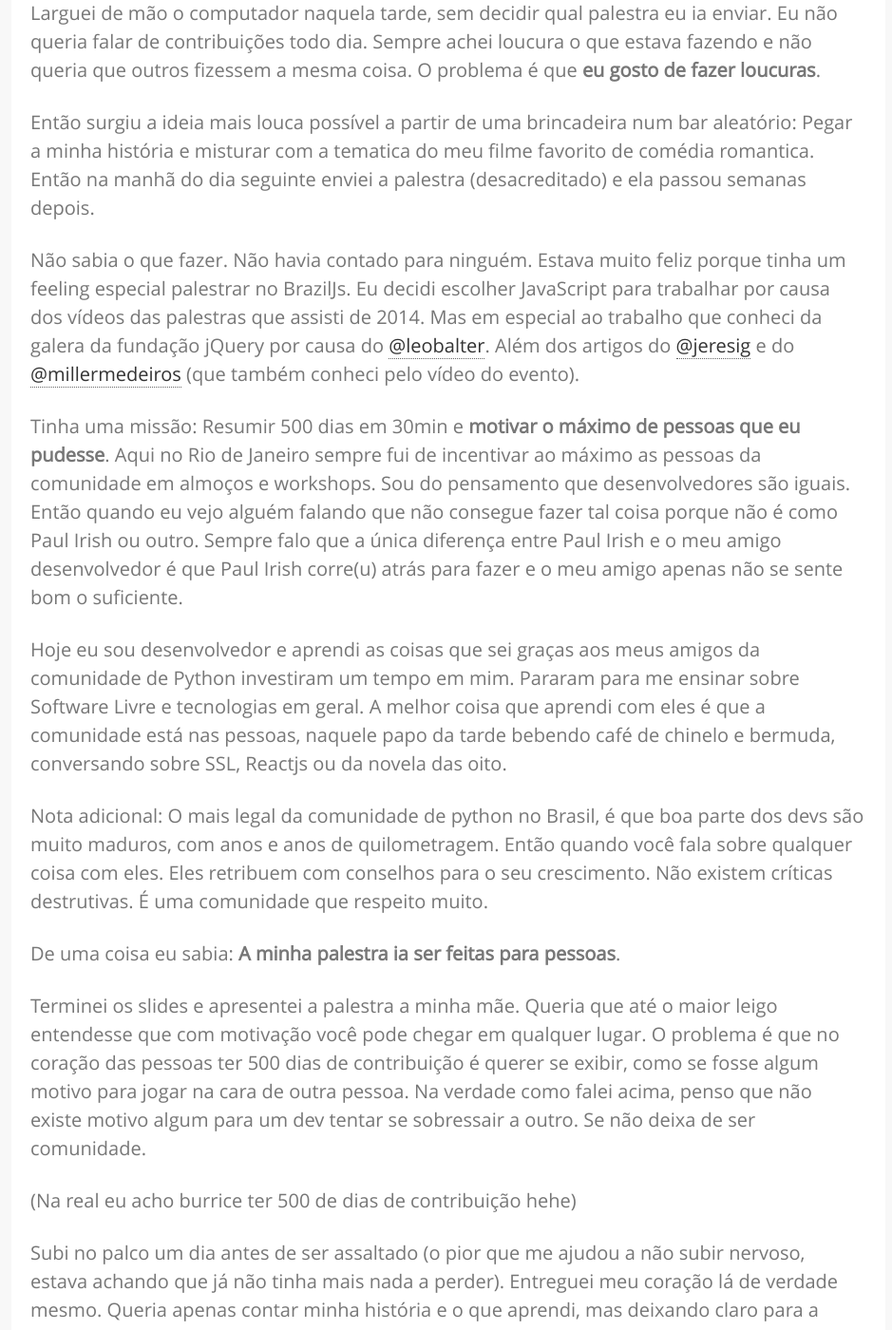
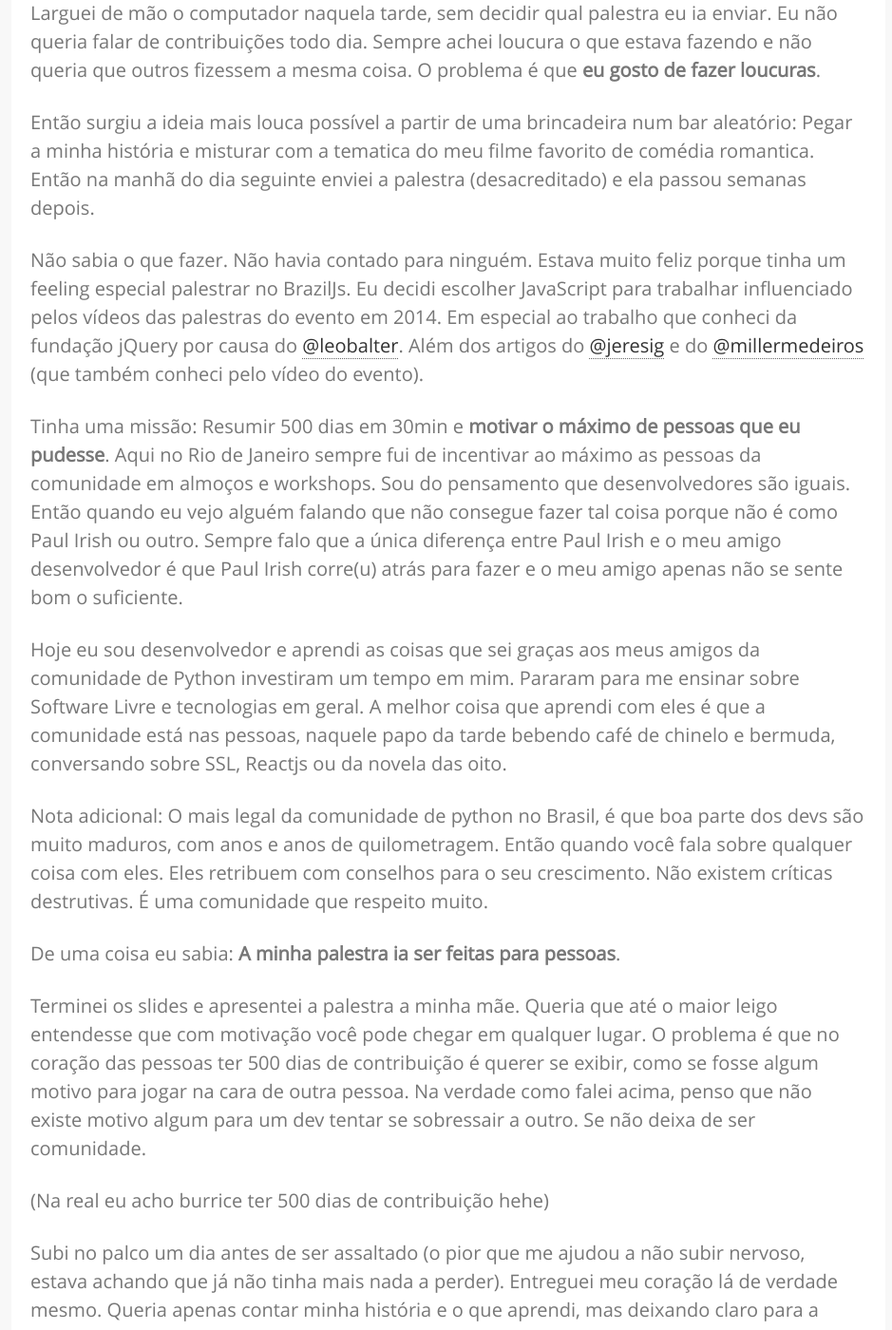
Before and after one commit to raphamorim/raphamorim.github.com, a Jekyll site: the page built from _posts/2015-09-1-missao-braziljs.md, in a window 1280 px wide and 1400 px high, scrolled down 1156 px. Shown: the whole window at 95% size, without its empty margins (168-1107 px from the left). Built offline with Jekyll 4.4.1, drawn with Linux system fonts in a browser that asks for light colours; comment, search, counter and statistics services are not loaded; some of the changed text lies outside the part shown.

Commit message:
outros e outros ajustes

```diff
--- a/_posts/2015-09-1-missao-braziljs.md
+++ b/_posts/2015-09-1-missao-braziljs.md
@@ -21,7 +21,7 @@ Larguei de mão o computador naquela tarde, sem decidir qual palestra eu ia envi
 
 Então surgiu a ideia mais louca possível a partir de uma brincadeira num bar aleatório: Pegar a minha história e misturar com a tematica do meu filme favorito de comédia romantica. Então na manhã do dia seguinte enviei a palestra (desacreditado) e ela passou semanas depois.
 
-Não sabia o que fazer. Não havia contado para ninguém. Estava muito feliz porque tinha um feeling especial palestrar no BrazilJs. Eu decidi escolher JavaScript para trabalhar por causa dos vídeos das palestras que assisti de 2014. Mas em especial ao trabalho que conheci da galera da fundação jQuery por causa do [@leobalter](https://twitter.com/leobalter). Além dos artigos do [@jeresig](http://twitter.com/jeresig) e do [@millermedeiros](https://twitter.com/millermedeiros/) (que também conheci pelo vídeo do evento).
+Não sabia o que fazer. Não havia contado para ninguém. Estava muito feliz porque tinha um feeling especial palestrar no BrazilJs. Eu decidi escolher JavaScript para trabalhar influenciado pelos vídeos das palestras do evento em 2014. Em especial ao trabalho que conheci da fundação jQuery por causa do [@leobalter](https://twitter.com/leobalter). Além dos artigos do [@jeresig](http://twitter.com/jeresig) e do [@millermedeiros](https://twitter.com/millermedeiros/) (que também conheci pelo vídeo do evento).
 
 Tinha uma missão: Resumir 500 dias em 30min e **motivar o máximo de pessoas que eu pudesse**. Aqui no Rio de Janeiro sempre fui de incentivar ao máximo as pessoas da comunidade em almoços e workshops. Sou do pensamento que desenvolvedores são iguais. Então quando eu vejo alguém falando que não consegue fazer tal coisa porque não é como Paul Irish ou outro. Sempre falo que a única diferença entre Paul Irish e o meu amigo desenvolvedor é que Paul Irish corre(u) atrás para fazer e o meu amigo apenas não se sente bom o suficiente.
 
@@ -33,7 +33,7 @@ De uma coisa eu sabia: **A minha palestra ia ser feitas para pessoas**.
 
 Terminei os slides e apresentei a palestra a minha mãe. Queria que até o maior leigo entendesse que com motivação você pode chegar em qualquer lugar. O problema é que no coração das pessoas ter 500 dias de contribuição é querer se exibir, como se fosse algum motivo para jogar na cara de outra pessoa. Na verdade como falei acima, penso que não existe motivo algum para um dev tentar se sobressair a outro. Se não deixa de ser comunidade.
 
-(Na real eu acho burrice ter 500 de dias de contribuição hehe)
+(Na real eu acho burrice ter 500 dias de contribuição hehe)
 
 Subi no palco um dia antes de ser assaltado (o pior que me ajudou a não subir nervoso, estava achando que já não tinha mais nada a perder). Entreguei meu coração lá de verdade mesmo. Queria apenas contar minha história e o que aprendi, mas deixando claro para a galera que não repetissem o que eu havia feito.
 
@@ -71,4 +71,4 @@ Fechando com chave de ouro as coisas boas do evento, consegui ser sem vergonha o
 
 ![selfie](/assets/images/posts/braziljs2015/selfie.jpg)
 
-Se jogar numa balança, o BraziljJs foi incrível e é apenas isso.
+Se jogar numa balança: o BraziljJs foi incrível e é apenas isso.
```
Also changed, not shown: other parts of _posts/2015-09-1-missao-braziljs.md (+1 -1 lines), 1 other file.
